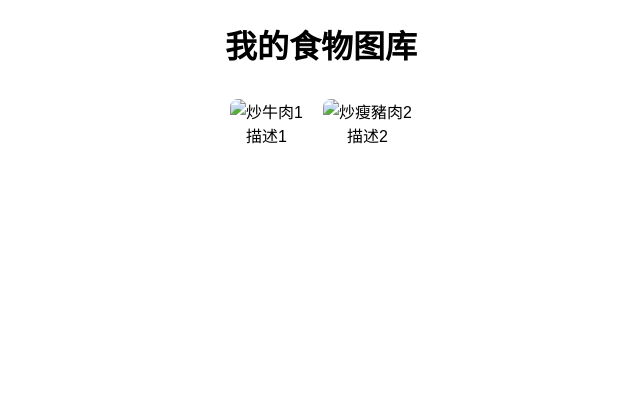
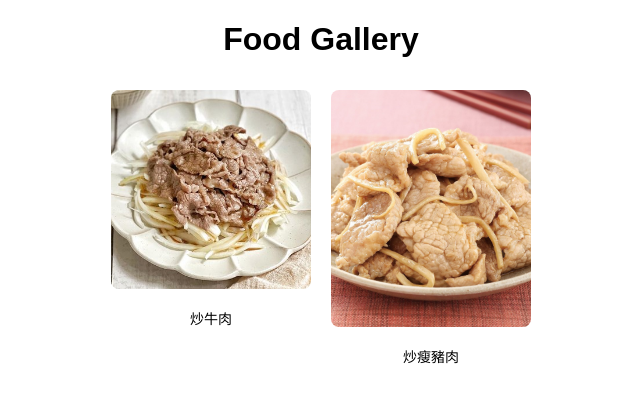
Before and after one commit to Meicheng-SEU/FFQphoto, a plain HTML site: page index.html in a window 1280 px wide. Shown: the whole page, without its empty margins (319-959 px from the left). Drawn offline with Linux system fonts and the light colour scheme.

Commit message:
Update index.html

```diff
--- a/index.html
+++ b/index.html
@@ -3,29 +3,28 @@
 <head>
     <meta charset="UTF-8">
     <meta name="viewport" content="width=device-width, initial-scale=1.0">
-    <title>食物图库</title>
+    <title>Food Gallery</title>
     <style>
-        body { font-family: Arial, sans-serif; margin: 0; padding: 0; }
-        h1 { text-align: center; }
+        body { font-family: Arial, sans-serif; text-align: center; }
         .gallery { display: flex; flex-wrap: wrap; justify-content: center; }
-        .item { margin: 10px; }
-        img { max-width: 200px; height: auto; border-radius: 8px; }
-        .description { text-align: center; }
+        .gallery img { margin: 10px; width: 200px; height: auto; border-radius: 8px; }
+        .caption { font-size: 14px; margin-top: 5px; }
+        .gallery-item { width: 220px; }
     </style>
 </head>
 <body>
-    <h1>我的食物图库</h1>
+    <h1>Food Gallery</h1>
     <div class="gallery">
-        <!-- 在这里添加你的图片和描述 -->
-        <div class="item">
-            <img src="炒牛肉1.jpg" alt="炒牛肉1">
-            <div class="description">描述1</div>
+        <!-- 在这里添加图片和描述 -->
+        <div class="gallery-item">
+            <img src="炒牛肉.jpg" alt="炒牛肉">
+            <div class="caption">炒牛肉</div>
         </div>
-        <div class="item">
-            <img src="炒瘦豬肉2.jpg" alt="炒瘦豬肉2">
-            <div class="description">描述2</div>
+        <div class="gallery-item">
+            <img src="炒瘦豬肉.jpg" alt="炒瘦豬肉">
+            <div class="caption">炒瘦豬肉</div>
         </div>
-        <!-- 添加更多图片 -->
+        <!-- 重复以上 div 填入其他图片和描述 -->
     </div>
 </body>
 </html>
```
